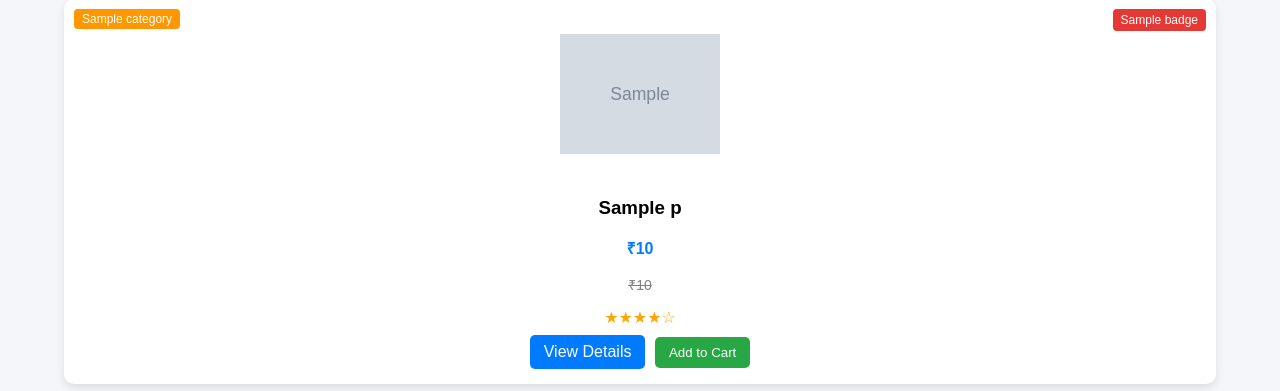
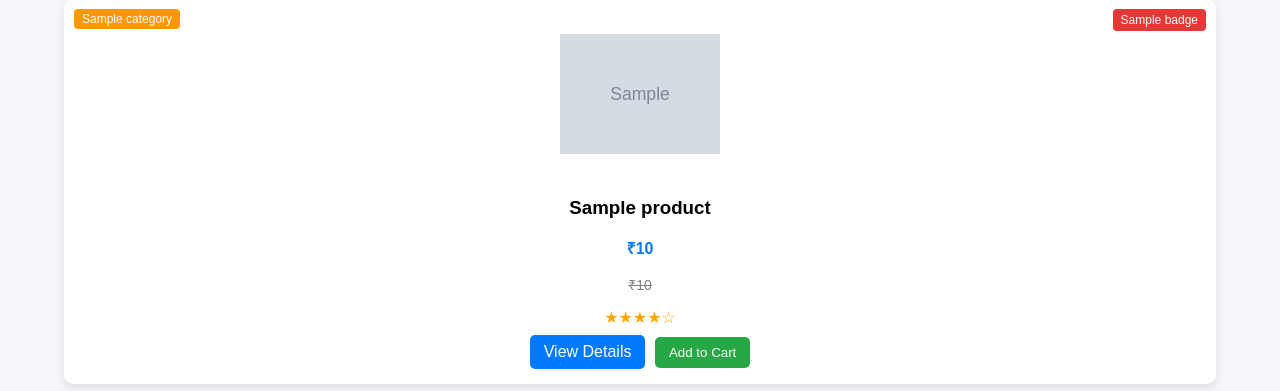
Before and after one commit to Jayasri1409/flask-ecommerce-site, a Flask app: template templates/index.html in a window 1280 px wide. Shown: the part 89-480 px from the top of the page. Run offline with Flask 3, Linux system fonts and the light colour scheme; the template is opened without the code that fills it: most values are stand-ins (such as "Sample title", 1, 10 or a date in 2020); grey boxes marked "Sample" are stand-in pictures.

Commit message:
Update index.html

```diff
--- a/templates/index.html
+++ b/templates/index.html
@@ -160,7 +160,7 @@ margin-left:5px;
 
 <div class="container">
 
-{% for product in products %}
+{% for p in products %}
 
 <div class="product-card">
 
@@ -170,7 +170,7 @@ margin-left:5px;
 <div class="badge">{{p.badge}}</div>
 {% endif %}
 
-<img src="{{ url_for('static', filename='images/' + products.image) }}">
+<img src="{{ url_for('static', filename='images/' + product.image) }}">
 <h3>{{p.name}}</h3>
 
 <p class="price">₹{{p.price}}</p>
```
